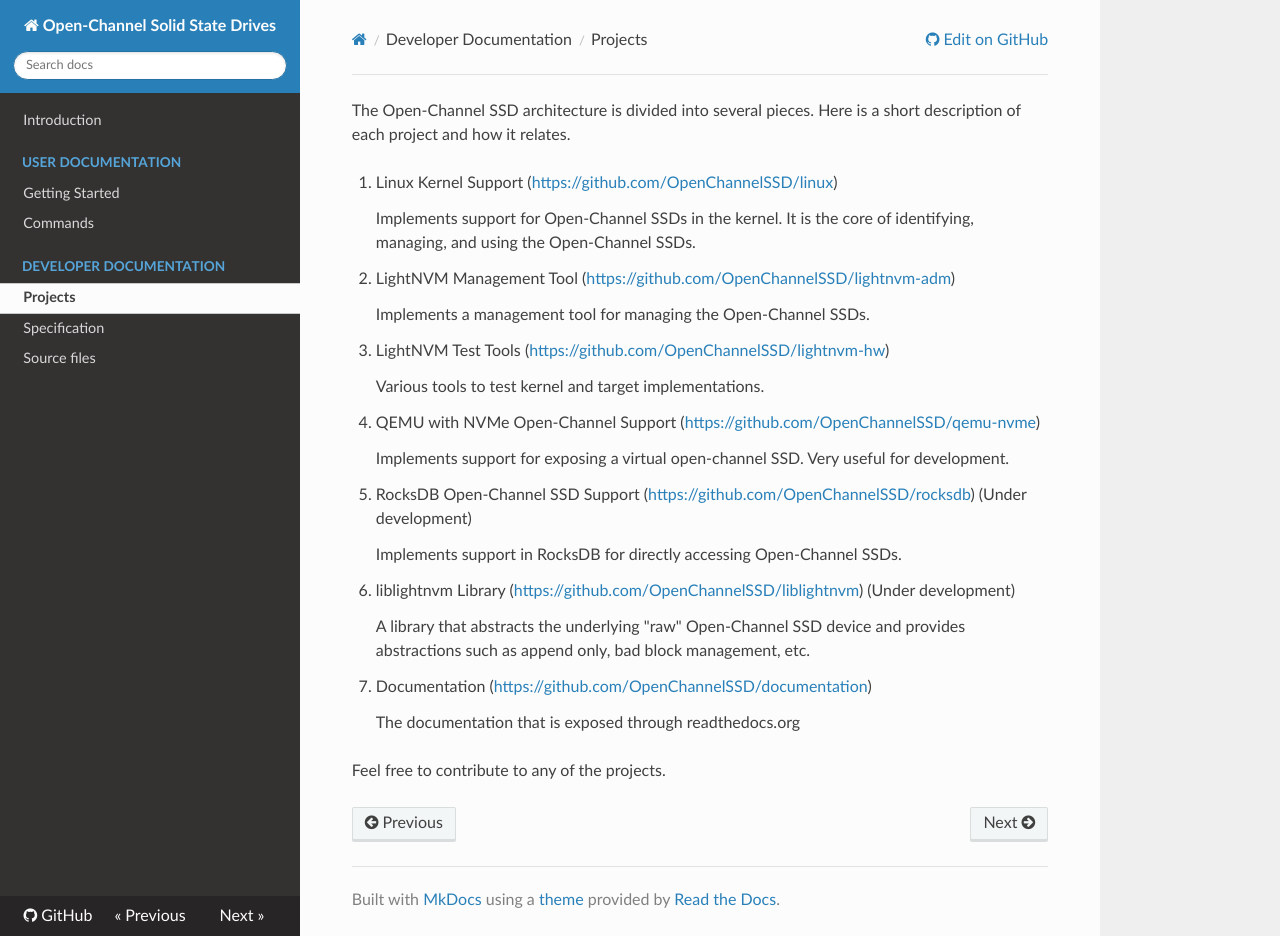
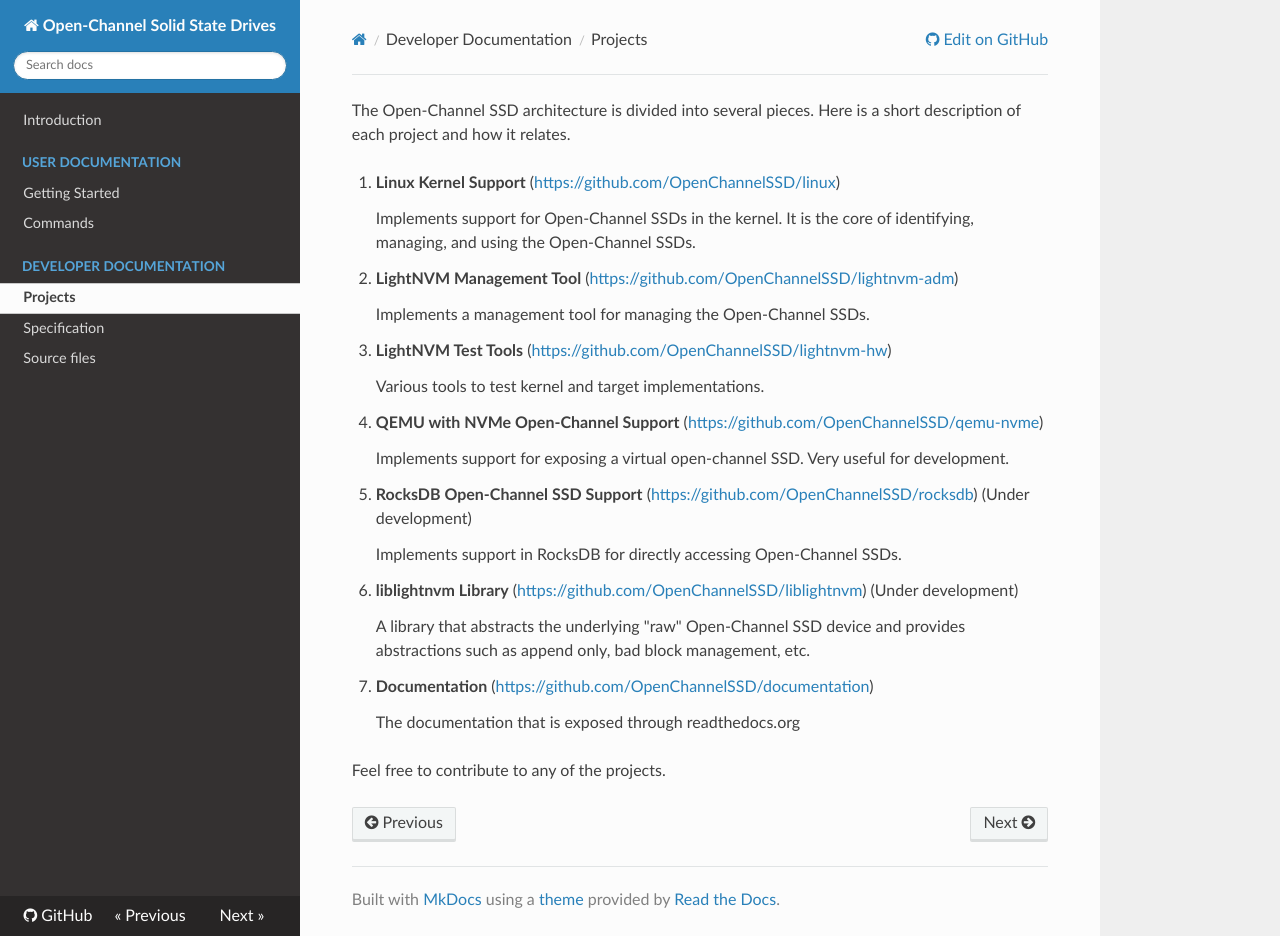
Before and after one commit to OpenChannelSSD/documentation, an MkDocs documentation site: the page built from docs/projects.md, in a window 1280 px wide and 936 px high. Built offline with MkDocs 1.6.1, drawn with Linux system fonts in a browser that asks for light colours; nearby versions of some CDN libraries; old or Windows-style settings are respelled for this version of MkDocs.

```diff
--- a/docs/projects.md
+++ b/docs/projects.md
@@ -1,30 +1,38 @@
 The Open-Channel SSD architecture is divided into several pieces. Here is a short description of each project and how it relates.
 
-   1. Linux Kernel Support ([https://github.com/OpenChannelSSD/linux](https://github.com/OpenChannelSSD/linux))
+   1. **Linux Kernel Support** ([https://github.com/OpenChannelSSD/linux](https://github.com/OpenChannelSSD/linux))
+
 
       Implements support for Open-Channel SSDs in the kernel. It is the core of identifying, managing, and using the Open-Channel SSDs.
 
-   2. LightNVM Management Tool ([https://github.com/OpenChannelSSD/lightnvm-adm](https://github.com/OpenChannelSSD/lightnvm-adm))
+
+   2. **LightNVM Management Tool** ([https://github.com/OpenChannelSSD/lightnvm-adm](https://github.com/OpenChannelSSD/lightnvm-adm))
 
       Implements a management tool for managing the Open-Channel SSDs.
 
-   3. LightNVM Test Tools ([https://github.com/OpenChannelSSD/lightnvm-hw](https://github.com/OpenChannelSSD/lightnvm-hw))
+
+   3. **LightNVM Test Tools** ([https://github.com/OpenChannelSSD/lightnvm-hw](https://github.com/OpenChannelSSD/lightnvm-hw))
 
       Various tools to test kernel and target implementations.
 
-   4. QEMU with NVMe Open-Channel Support ([https://github.com/OpenChannelSSD/qemu-nvme](https://github.com/OpenChannelSSD/qemu-nvme))
+
+   4. **QEMU with NVMe Open-Channel Support** ([https://github.com/OpenChannelSSD/qemu-nvme](https://github.com/OpenChannelSSD/qemu-nvme))
 
       Implements support for exposing a virtual open-channel SSD. Very useful for development.
 
-   5. RocksDB Open-Channel SSD Support ([https://github.com/OpenChannelSSD/rocksdb](https://github.com/OpenChannelSSD/rocksdb)) (Under development)
+
+   5. **RocksDB Open-Channel SSD Support** ([https://github.com/OpenChannelSSD/rocksdb](https://github.com/OpenChannelSSD/rocksdb)) (Under development)
 
       Implements support in RocksDB for directly accessing Open-Channel SSDs.
 
-   6. liblightnvm Library ([https://github.com/OpenChannelSSD/liblightnvm](https://github.com/OpenChannelSSD/liblightnvm)) (Under development)
+
+   6. **liblightnvm Library** ([https://github.com/OpenChannelSSD/liblightnvm](https://github.com/OpenChannelSSD/liblightnvm)) (Under development)
+
 
       A library that abstracts the underlying "raw" Open-Channel SSD device and provides abstractions such as append only, bad block management, etc.
 
-   7. Documentation ([https://github.com/OpenChannelSSD/documentation](https://github.com/OpenChannelSSD/documentation))
+
+   7. **Documentation** ([https://github.com/OpenChannelSSD/documentation](https://github.com/OpenChannelSSD/documentation))
 
       The documentation that is exposed through readthedocs.org
 
```
